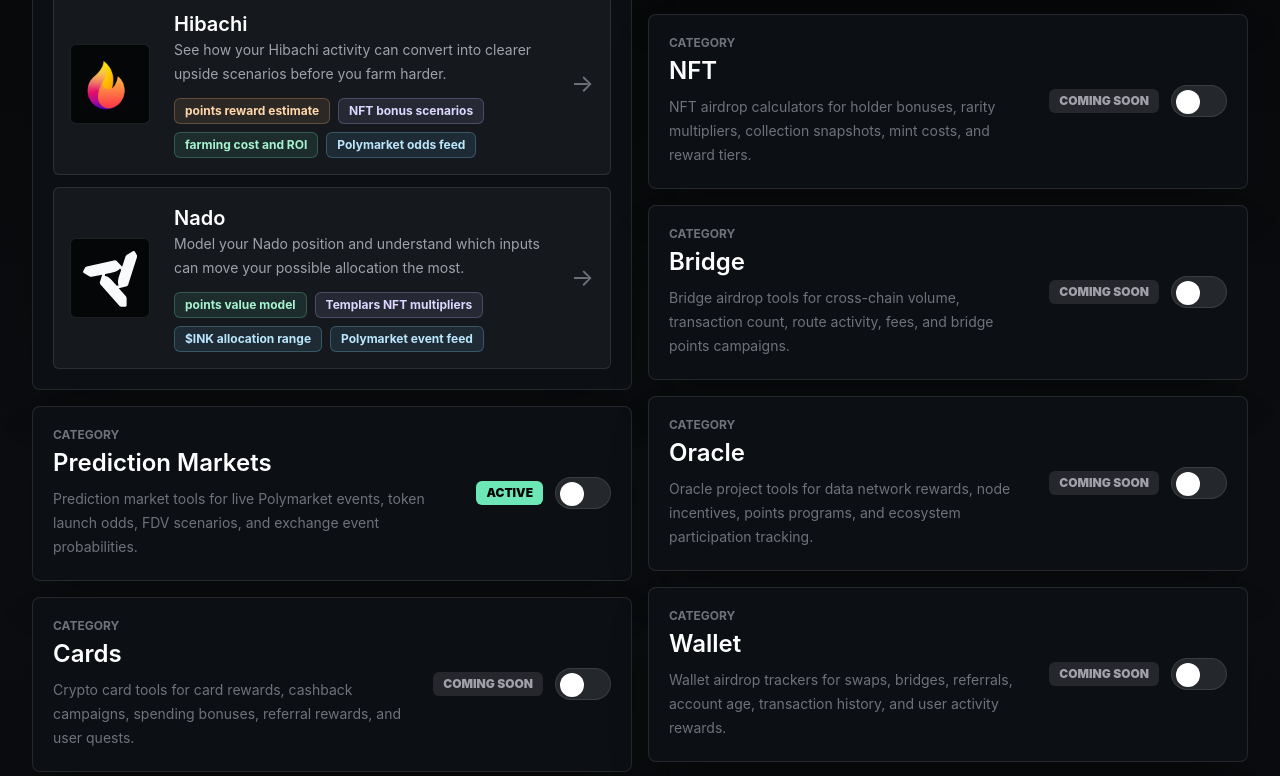
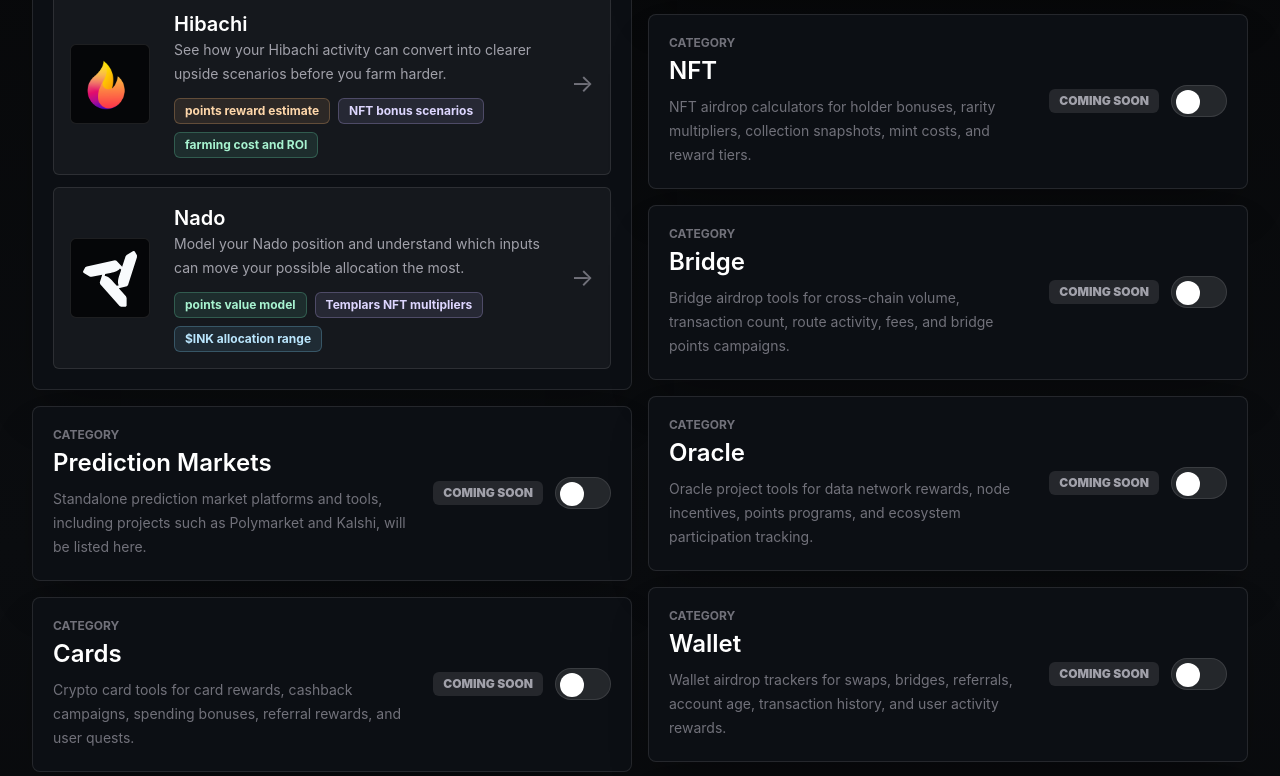
Before and after one commit to rroydd/alpha-tools-portal, a Next.js app: page / in a window 1280 px wide. Shown: the part 800-1576 px from the top of the page. Built offline with nearby package versions, Linux system fonts and the light colour scheme; no server answers.

Commit message:
Keep Prediction Markets category empty

```diff
--- a/src/app/layout.tsx
+++ b/src/app/layout.tsx
@@ -5,7 +5,7 @@
 const siteName = "Alpha Tools";
 const siteUrl = process.env.NEXT_PUBLIC_SITE_URL || "https://alpha-tools-tau.vercel.app";
 const siteDescription =
-  "Alpha Tools is a crypto research hub with airdrop calculators, prediction market feeds, points estimators, farming ROI tools, and project trackers for perps, crypto cards, L1, L2, launchpad, NFT, DePIN, AI, and yield ecosystems.";
+  "Alpha Tools is a crypto research hub with airdrop calculators, prediction market tools, points estimators, farming ROI tools, and project trackers for perps, crypto cards, L1, L2, launchpad, NFT, DePIN, AI, and yield ecosystems.";
 
 export const metadata: Metadata = {
   metadataBase: new URL(siteUrl),
--- a/src/app/page.tsx
+++ b/src/app/page.tsx
@@ -36,10 +36,10 @@
   },
   {
     name: "Prediction Markets",
-    status: "Active",
+    status: "Coming soon",
     description:
-      "Prediction market tools for live Polymarket events, token launch odds, FDV scenarios, and exchange event probabilities.",
-    projects,
+      "Standalone prediction market platforms and tools, including projects such as Polymarket and Kalshi, will be listed here.",
+    projects: [],
   },
   {
     name: "Cards",
--- a/src/data/projects.ts
+++ b/src/data/projects.ts
@@ -31,7 +31,6 @@
       { label: "points reward estimate", tone: "orange" },
       { label: "NFT bonus scenarios", tone: "violet" },
       { label: "farming cost and ROI", tone: "emerald" },
-      { label: "Polymarket odds feed", tone: "sky" },
     ],
     status: "live",
     accent: "#fb923c",
@@ -52,7 +51,6 @@
       { label: "points value model", tone: "emerald" },
       { label: "Templars NFT multipliers", tone: "violet" },
       { label: "$INK allocation range", tone: "sky" },
-      { label: "Polymarket event feed", tone: "sky" },
     ],
     status: "draft",
     accent: "#34d399",
```
